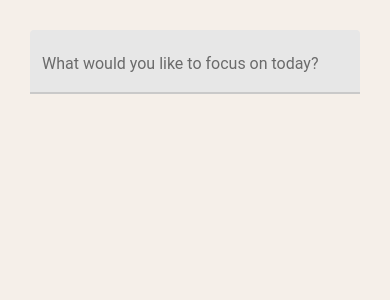
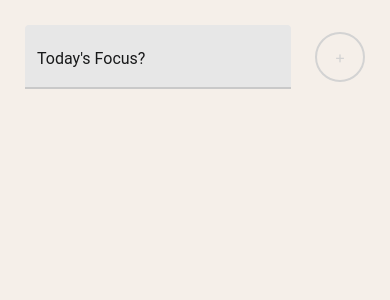
Before and after one commit to UmarChothia/Focus-Application, a React Native app: screen / in a window 390 px wide. Shown: the top 300 px of the page. Built offline with nearby package versions, Linux system fonts and the light colour scheme.

Commit message:
todays focus add button

```diff
--- /dev/null
+++ b/src/components/button.js
@@ -0,0 +1,33 @@
+import React from "react";
+import { TouchableOpacity, Text, StyleSheet } from "react-native";
+import {colors} from '../utils/colours';
+
+export const RoundedButton = ({
+  style = {},
+  textStyle = {},
+  size = 125,
+  ...props
+}) => {
+  return (
+    <TouchableOpacity
+      style={[styles(size).radius, style]}
+      onPress={props.onPress}
+    >
+      <Text style={[styles(size).text, textStyle]}>{props.title}</Text>
+    </TouchableOpacity>
+  );
+};
+
+const styles = (size) =>
+  StyleSheet.create({
+    radius: {
+      borderRadius: size / 2,
+      width: size,
+      height: size,
+      alignItems: "center",
+      justifyContent: "center",
+      borderColor: "#D3D3D3",
+      borderWidth: 2,
+    },
+    text: { color: "#D3D3D3", fontSize: size/3 },
+  });
--- a/src/features/focus.js
+++ b/src/features/focus.js
@@ -2,6 +2,7 @@
 import { View, Text, StyleSheet } from 'react-native';
 import { TextInput } from 'react-native-paper';
 import { colors } from '../utils/colours';
+import { RoundedButton } from '../components/button';
 
 export const Focus = () => {
 const [subject, setSubject] = useState(null);
@@ -9,7 +10,21 @@
 return (
     <View style={styles.container}>
       <View style={styles.inputContainer}>
-      <TextInput onChangeText={setSubject} label="What would you like to focus on today?" />
+      <TextInput
+      style={styles.textInput}
+      onChangeText={setSubject}
+      label="Today's Focus?"
+      theme={{
+         colors: {
+                    placeholder: colors.darkGrey, text: colors.darkGrey, primary: colors.darkGrey,
+                    underlineColor: 'transparent',
+                    // background: '#003489'
+            }
+      }}
+      />
+      <View style={styles.button}>
+      <RoundedButton style={styles.buttonInside} title='+' size={50}/>
+      </View>
       </View>
     </View>
   );
@@ -20,10 +35,21 @@
   container: {
     flex: 1,
   },
+
+  button: {
+    justifyContent: 'center',
+    paddingLeft: 14
+  },
+  buttonInside: {
+    justifyContent: 'center'
+  },
+  textInput: {
+    flex: 1,
+    marginRight: 10,
+  },
   inputContainer: {
-    flex: 0.5,
-    padding: 30,
+    padding: 25,
     justifyContent: 'top',
-
+    flexDirection: 'row'
   },
 });
```
